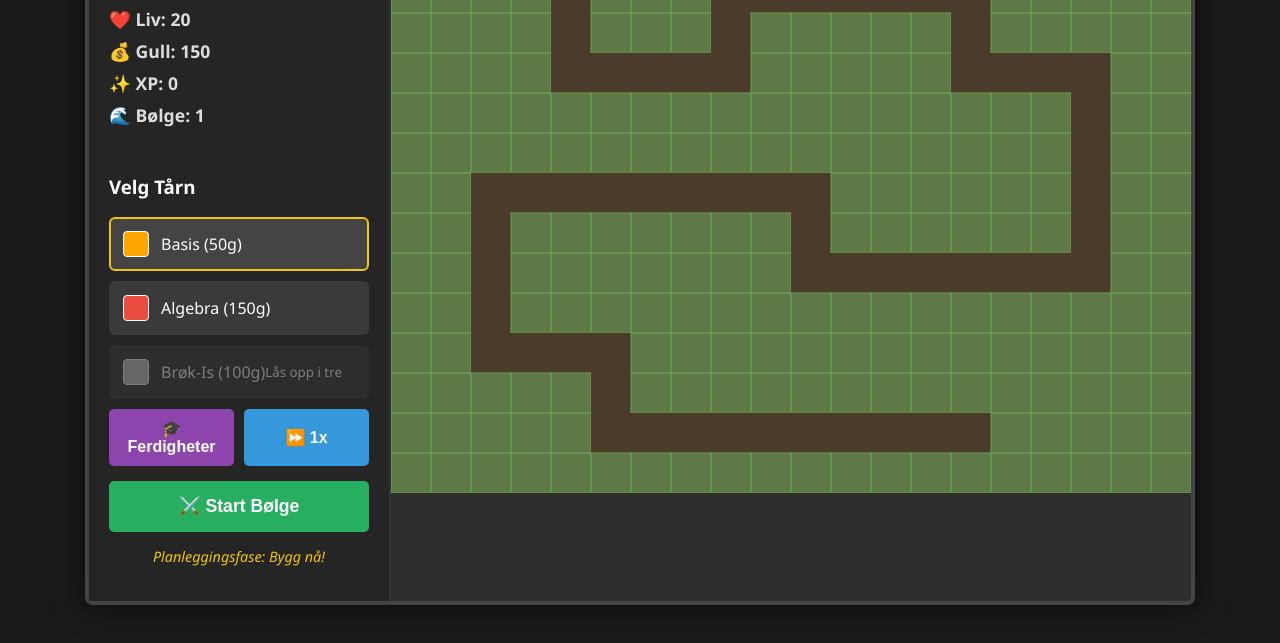
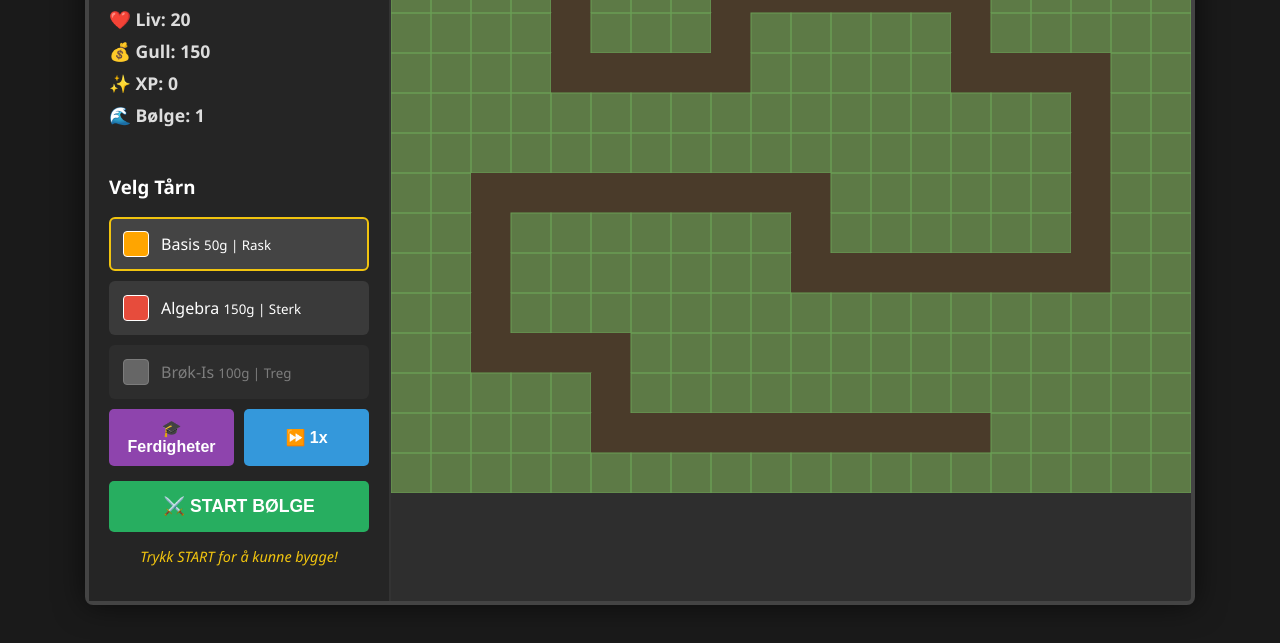
Before and after one commit to EikstuenD/Math_tower-defense_2, a plain HTML site: page index.html in a window 1280 px wide. Shown: the part 153-796 px from the top of the page. Drawn offline with Linux system fonts and the light colour scheme.

Commit message:
Update index.html

```diff
--- a/index.html
+++ b/index.html
@@ -22,20 +22,31 @@
 
             <div class="controls">
                 <h3>Velg Tårn</h3>
+                <!-- Basis Tårn -->
                 <div class="tower-btn selected" id="btn-basic" onclick="selectTowerType('basic')">
                     <div class="icon basic"></div>
-                    <span>Basis (50g)</span>
+                    <div class="tower-info">
+                        <span>Basis</span>
+                        <small>50g | Rask</small>
+                    </div>
                 </div>
 
+                <!-- Algebra Tårn (Låst opp fra start) -->
                 <div class="tower-btn" id="btn-sniper" onclick="selectTowerType('sniper')">
                     <div class="icon sniper"></div>
-                    <span>Algebra (150g)</span>
+                    <div class="tower-info">
+                        <span>Algebra</span>
+                        <small>150g | Sterk</small>
+                    </div>
                 </div>
 
+                <!-- Is Tårn (Må låses opp) -->
                 <div class="tower-btn locked" id="btn-ice" onclick="selectTowerType('ice')">
                     <div class="icon ice"></div>
-                    <span>Brøk-Is (100g)</span>
-                    <small>Lås opp i tre</small>
+                    <div class="tower-info">
+                        <span>Brøk-Is</span>
+                        <small>100g | Treg</small>
+                    </div>
                 </div>
 
                 <div class="action-buttons">
@@ -43,8 +54,8 @@
                     <button class="speed-btn" onclick="toggleSpeed()" id="speedBtn">⏩ 1x</button>
                 </div>
 
-                <button class="start-wave-btn" id="startBtn" onclick="startNextWave()">⚔️ Start Bølge</button>
-                <p id="status-msg" class="status-waiting">Planleggingsfase: Bygg nå!</p>
+                <button class="start-wave-btn" id="startBtn" onclick="startNextWave()">⚔️ START BØLGE</button>
+                <p id="status-msg" class="status-waiting">Trykk START for å kunne bygge!</p>
             </div>
         </div>
 
@@ -57,11 +68,11 @@
     <!-- Modal for Matteoppgaver -->
     <div id="math-modal" class="modal hidden">
         <div class="modal-content">
-            <h2>Løs oppgaven for å bygge!</h2>
+            <h2>PAUSE - Løs oppgaven!</h2>
             <div class="difficulty-label">Vanskelighetsgrad: <span id="math-diff">1</span></div>
             <div id="math-problem" class="math-problem">2 + 2 = ?</div>
-            <input type="number" id="math-answer" placeholder="Ditt svar...">
-            <button onclick="checkAnswer()">Send Svar</button>
+            <input type="number" id="math-answer" placeholder="Svar her...">
+            <button onclick="checkAnswer()">Svar</button>
             <p id="math-feedback"></p>
         </div>
     </div>
@@ -81,7 +92,7 @@
                 <div class="skill-node" id="node-bonus">
                     <h3>Økonomi</h3>
                     <p>Start med 50 gull ekstra</p>
-                    <button onclick="alert('Kommer snart!')" style="background:#555;">Kommer snart</button>
+                    <button onclick="alert('Kommer i neste versjon!')" style="background:#555;">Kommer snart</button>
                 </div>
             </div>
             <button onclick="toggleSkillTree()" class="close-btn">Lukk</button>
```
